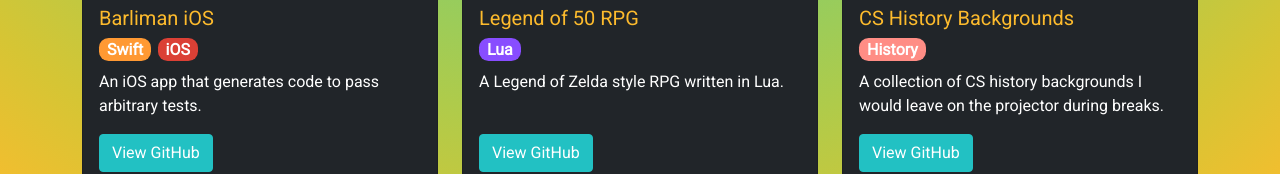
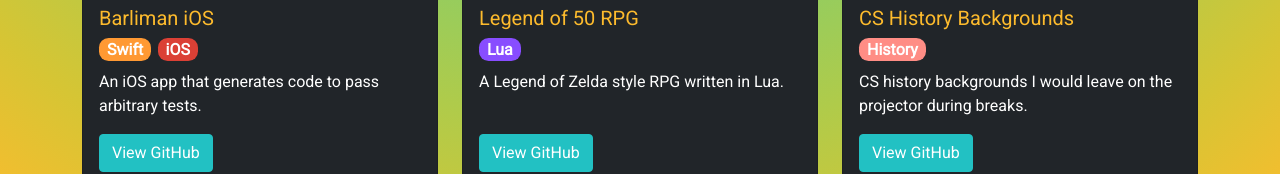
Before and after one commit to benjenkinsv95/react-portfolio, a React (Create React App) app: page /welcome in a window 1280 px wide. Shown: the part 2829-3003 px from the top of the page. Built offline with nearby package versions, Linux system fonts and the light colour scheme; what @fortawesome/fontawesome would draw is missing.

Commit message:
Update live button to have desktop icon

```diff
--- a/src/components/home/Project.jsx
+++ b/src/components/home/Project.jsx
@@ -55,7 +55,7 @@
           }
           {deployedUrl &&
             <a href={deployedUrl} className="btn btn-outline-secondary" target="_blank" rel="noreferrer">
-                View Live <FontAwesomeIcon icon={['fab', 'github']} />
+                View Live&nbsp;&nbsp;<FontAwesomeIcon icon={['fas', 'desktop']} />
             </a>
           }
         </div>
--- a/src/data/projects.js
+++ b/src/data/projects.js
@@ -77,7 +77,7 @@
     shortDescription: 'Review and practice different skills made with React.',
     githubUrl: 'https://github.com/benjenkinsv95/skill-tracker',
     video: skillTrackerSmall,
-    labels: [reactLabel, expressLabel, bootstrapLabel, jsLabel, htmlLabel]
+    labels: [reactLabel, expressLabel, bootstrapLabel, jsLabel]
   },
   {
     title: 'Bitcube Image Uploader',
@@ -116,7 +116,7 @@
   },
   {
     title: 'CS History Backgrounds',
-    shortDescription: 'A collection of CS history backgrounds I would leave on the projector during breaks.',
+    shortDescription: 'CS history backgrounds I would leave on the projector during breaks.',
     githubUrl: 'https://github.com/benjenkinsv95/cs-history',
     video: csHistorySmall,
     labels: [historyLabel]
```
